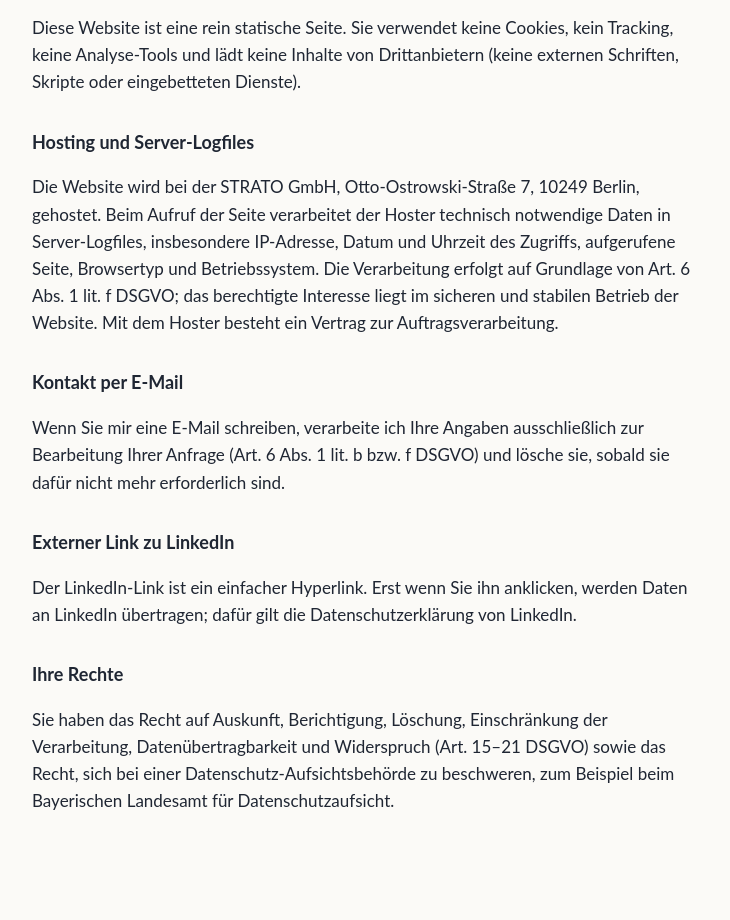
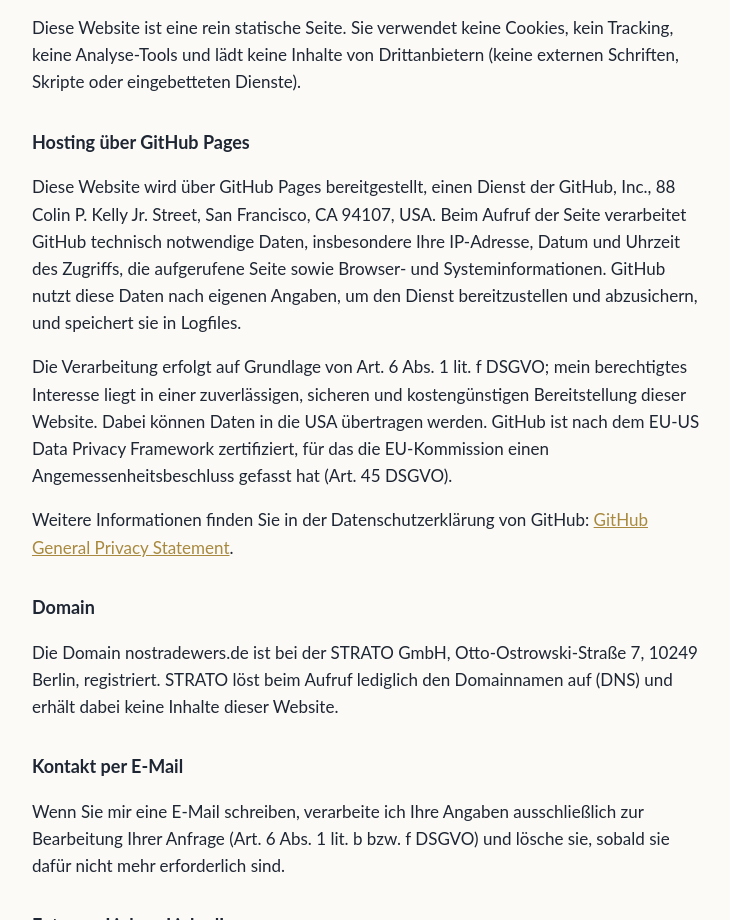
Before and after one commit to nostradewers/nostradewers.github.io, a plain HTML site: page datenschutz.html in a window 1280 px wide. Shown: the part 360-1280 px from the top of the page, without its empty margins (272-1002 px from the left). Drawn offline with Linux system fonts and the light colour scheme.

Commit message:
Add files via upload

```diff
--- a/datenschutz.html
+++ b/datenschutz.html
@@ -18,8 +18,13 @@
   <h2>Grundsatz</h2>
   <p>Diese Website ist eine rein statische Seite. Sie verwendet keine Cookies, kein Tracking, keine Analyse-Tools und lädt keine Inhalte von Drittanbietern (keine externen Schriften, Skripte oder eingebetteten Dienste).</p>
 
-  <h2>Hosting und Server-Logfiles</h2>
-  <p>Die Website wird bei der STRATO GmbH, Otto-Ostrowski-Straße 7, 10249 Berlin, gehostet. Beim Aufruf der Seite verarbeitet der Hoster technisch notwendige Daten in Server-Logfiles, insbesondere IP-Adresse, Datum und Uhrzeit des Zugriffs, aufgerufene Seite, Browsertyp und Betriebssystem. Die Verarbeitung erfolgt auf Grundlage von Art. 6 Abs. 1 lit. f DSGVO; das berechtigte Interesse liegt im sicheren und stabilen Betrieb der Website. Mit dem Hoster besteht ein Vertrag zur Auftragsverarbeitung.</p>
+  <h2>Hosting über GitHub Pages</h2>
+  <p>Diese Website wird über GitHub Pages bereitgestellt, einen Dienst der GitHub, Inc., 88 Colin P. Kelly Jr. Street, San Francisco, CA 94107, USA. Beim Aufruf der Seite verarbeitet GitHub technisch notwendige Daten, insbesondere Ihre IP-Adresse, Datum und Uhrzeit des Zugriffs, die aufgerufene Seite sowie Browser- und Systeminformationen. GitHub nutzt diese Daten nach eigenen Angaben, um den Dienst bereitzustellen und abzusichern, und speichert sie in Logfiles.</p>
+  <p>Die Verarbeitung erfolgt auf Grundlage von Art. 6 Abs. 1 lit. f DSGVO; mein berechtigtes Interesse liegt in einer zuverlässigen, sicheren und kostengünstigen Bereitstellung dieser Website. Dabei können Daten in die USA übertragen werden. GitHub ist nach dem EU-US Data Privacy Framework zertifiziert, für das die EU-Kommission einen Angemessenheitsbeschluss gefasst hat (Art. 45 DSGVO).</p>
+  <p>Weitere Informationen finden Sie in der Datenschutzerklärung von GitHub: <a href="https://docs.github.com/de/site-policy/privacy-policies/github-general-privacy-statement" rel="noopener" target="_blank">GitHub General Privacy Statement</a>.</p>
+
+  <h2>Domain</h2>
+  <p>Die Domain nostradewers.de ist bei der STRATO GmbH, Otto-Ostrowski-Straße 7, 10249 Berlin, registriert. STRATO löst beim Aufruf lediglich den Domainnamen auf (DNS) und erhält dabei keine Inhalte dieser Website.</p>
 
   <h2>Kontakt per E-Mail</h2>
   <p>Wenn Sie mir eine E-Mail schreiben, verarbeite ich Ihre Angaben ausschließlich zur Bearbeitung Ihrer Anfrage (Art. 6 Abs. 1 lit. b bzw. f DSGVO) und lösche sie, sobald sie dafür nicht mehr erforderlich sind.</p>
```
Also changed, not shown: index.html (+1 -1 lines).
